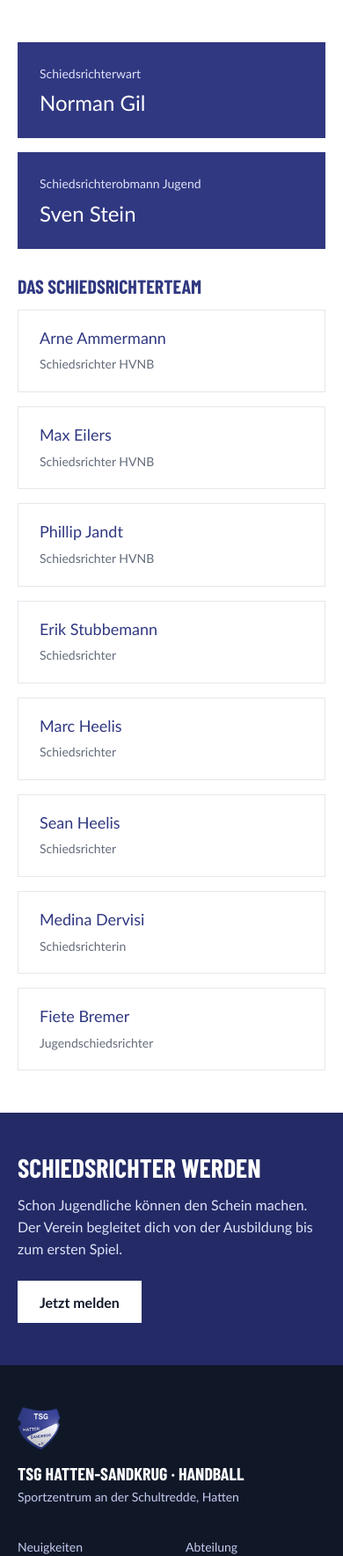
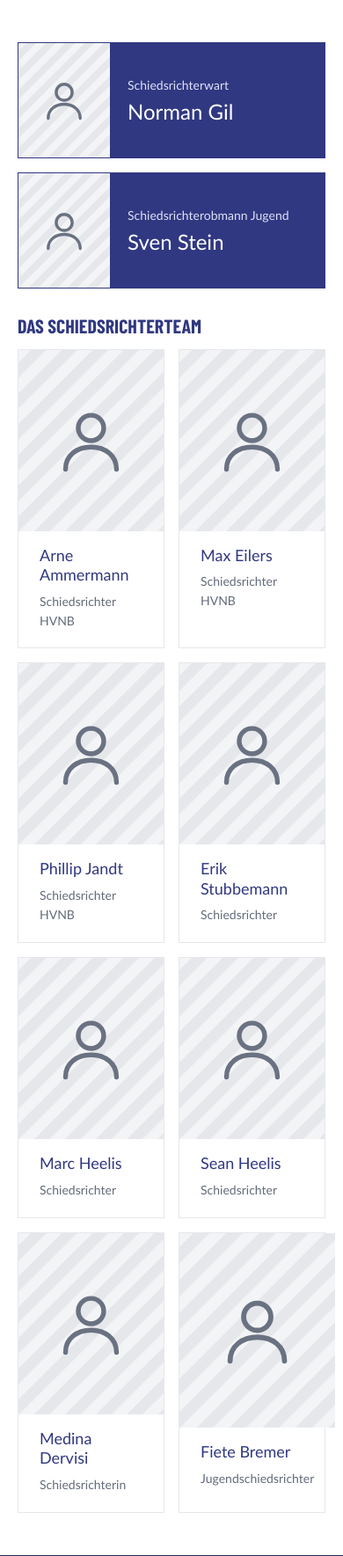
Before and after one commit to TSG-Hatten-Sandkrug-Handball/tsg-website-handball, a PHP site: page /schiedsrichter/ in a window 390 px wide. Shown: the part 321-2090 px from the top of the page at 88% size. Run offline with PHP 8.4, Linux system fonts and the light colour scheme.

Commit message:
Add photo placeholders for referees and a people grid with two columns on phones

```diff
--- a/site/assets/css/components/person.css
+++ b/site/assets/css/components/person.css
@@ -63,6 +63,19 @@
 .person-card--brand .card__meta,
 .person-card--brand .link {
   color: var(--color-brand-lighter);
+}
+
+.person-card--brand.person-card--row .person-card__photo {
+  margin: calc(-1 * var(--space-6)) 0 calc(-1 * var(--space-6)) calc(-1 * var(--space-6));
+}
+
+/* Brand cards put the function above the name. */
+.person-card--brand.person-card--row .card__meta {
+  align-self: end;
+}
+
+.person-card--brand.person-card--row .person-card__name {
+  align-self: start;
 }
 
 /* Single contact person with photo flush left and a call to action. */
--- a/site/assets/css/layout.css
+++ b/site/assets/css/layout.css
@@ -85,6 +85,27 @@
   grid-template-columns: repeat(auto-fill, minmax(min(100%, 12rem), 1fr));
 }
 
+/* Person cards with portrait photos: two per row on phones, even rows on desktop. */
+.grid--people {
+  grid-template-columns: repeat(2, minmax(0, 1fr));
+}
+
+.grid--people-5 {
+  --people-columns: 5;
+}
+
+@media (min-width: 40em) {
+  .grid--people {
+    grid-template-columns: repeat(3, minmax(0, 1fr));
+  }
+}
+
+@media (min-width: 64em) {
+  .grid--people {
+    grid-template-columns: repeat(var(--people-columns, 4), minmax(0, 1fr));
+  }
+}
+
 /* Stretches a short row over the full width instead of leaving empty columns. */
 .grid--stretch {
   grid-template-columns: repeat(auto-fit, minmax(min(100%, 14.5rem), 1fr));
--- a/site/schiedsrichter/index.html
+++ b/site/schiedsrichter/index.html
@@ -125,12 +125,14 @@
                 <section aria-labelledby="referee-leads-title">
                     <h2 class="visually-hidden" id="referee-leads-title">Ansprechpartner</h2>
                     <ul class="grid grid--2" role="list">
-                        <li><article class="card person-card person-card--brand">
+                        <li><article class="card person-card person-card--brand person-card--row">
+                                <span class="media media--portrait person-card__photo"><img class="media__image" src="../assets/placeholders/placeholder-avatar.svg" alt="" width="400" height="500" loading="lazy" decoding="async"></span>
                                 <p class="card__meta">Schiedsrichterwart</p>
                                 <h3 class="person-card__name">Norman Gil</h3>
                             </article>
                         </li>
-                        <li><article class="card person-card person-card--brand">
+                        <li><article class="card person-card person-card--brand person-card--row">
+                                <span class="media media--portrait person-card__photo"><img class="media__image" src="../assets/placeholders/placeholder-avatar.svg" alt="" width="400" height="500" loading="lazy" decoding="async"></span>
                                 <p class="card__meta">Schiedsrichterobmann Jugend</p>
                                 <h3 class="person-card__name">Sven Stein</h3>
                             </article>
@@ -139,36 +141,44 @@
                 </section>
                 <section aria-labelledby="referee-team-title">
                     <h2 class="section-title-sm" id="referee-team-title">Das Schiedsrichterteam</h2>
-                    <ul class="grid grid--4" role="list">
-                        <li class="card">
+                    <ul class="grid grid--people" role="list">
+                        <li class="card person-card">
+                            <span class="media media--portrait person-card__photo"><img class="media__image" src="../assets/placeholders/placeholder-avatar.svg" alt="" width="400" height="500" loading="lazy" decoding="async"></span>
                             <h3 class="person-card__name">Arne Ammermann</h3>
                             <p class="card__meta">Schiedsrichter HVNB</p>
                         </li>
-                        <li class="card">
+                        <li class="card person-card">
+                            <span class="media media--portrait person-card__photo"><img class="media__image" src="../assets/placeholders/placeholder-avatar.svg" alt="" width="400" height="500" loading="lazy" decoding="async"></span>
                             <h3 class="person-card__name">Max Eilers</h3>
                             <p class="card__meta">Schiedsrichter HVNB</p>
                         </li>
-                        <li class="card">
+                        <li class="card person-card">
+                            <span class="media media--portrait person-card__photo"><img class="media__image" src="../assets/placeholders/placeholder-avatar.svg" alt="" width="400" height="500" loading="lazy" decoding="async"></span>
                             <h3 class="person-card__name">Phillip Jandt</h3>
                             <p class="card__meta">Schiedsrichter HVNB</p>
                         </li>
-                        <li class="card">
+                        <li class="card person-card">
+                            <span class="media media--portrait person-card__photo"><img class="media__image" src="../assets/placeholders/placeholder-avatar.svg" alt="" width="400" height="500" loading="lazy" decoding="async"></span>
                             <h3 class="person-card__name">Erik Stubbemann</h3>
                             <p class="card__meta">Schiedsrichter</p>
                         </li>
-                        <li class="card">
+                        <li class="card person-card">
+                            <span class="media media--portrait person-card__photo"><img class="media__image" src="../assets/placeholders/placeholder-avatar.svg" alt="" width="400" height="500" loading="lazy" decoding="async"></span>
                             <h3 class="person-card__name">Marc Heelis</h3>
                             <p class="card__meta">Schiedsrichter</p>
                         </li>
-                        <li class="card">
+                        <li class="card person-card">
+                            <span class="media media--portrait person-card__photo"><img class="media__image" src="../assets/placeholders/placeholder-avatar.svg" alt="" width="400" height="500" loading="lazy" decoding="async"></span>
                             <h3 class="person-card__name">Sean Heelis</h3>
                             <p class="card__meta">Schiedsrichter</p>
                         </li>
-                        <li class="card">
+                        <li class="card person-card">
+                            <span class="media media--portrait person-card__photo"><img class="media__image" src="../assets/placeholders/placeholder-avatar.svg" alt="" width="400" height="500" loading="lazy" decoding="async"></span>
                             <h3 class="person-card__name">Medina Dervisi</h3>
                             <p class="card__meta">Schiedsrichterin</p>
                         </li>
-                        <li class="card">
+                        <li class="card person-card">
+                            <span class="media media--portrait person-card__photo"><img class="media__image" src="../assets/placeholders/placeholder-avatar.svg" alt="" width="400" height="500" loading="lazy" decoding="async"></span>
                             <h3 class="person-card__name">Fiete Bremer</h3>
                             <p class="card__meta">Jugendschiedsrichter</p>
                         </li>
```
Also changed, not shown: site/1-herren/index.html (+5 -5 lines).
